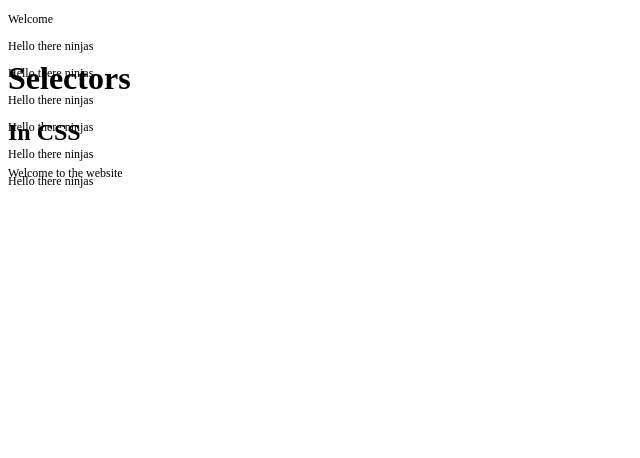
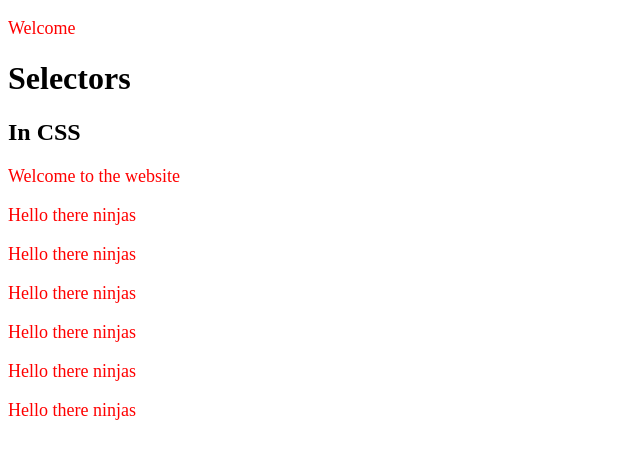
Before and after one commit to agnieszkasm/CSS-thenetninja, a plain HTML site: page index.html in a window 1280 px wide. Shown: the whole page, without its empty margins (0-640 px from the left). Drawn offline with Linux system fonts and the light colour scheme.

Commit message:
css-file/syntax.css updated

```diff
--- a/css-file/syntax.css
+++ b/css-file/syntax.css
@@ -1,13 +1,4 @@
-#header {
-    position: absolute;
-    top 0;
-    left 0;
-    }
-
-#header h1{
-    font-size: 32px;
-    }
-
-    p {
-        font-size: 12px;
-    }
+p {
+    font-size: 18px;
+    color: red;
+}
```
